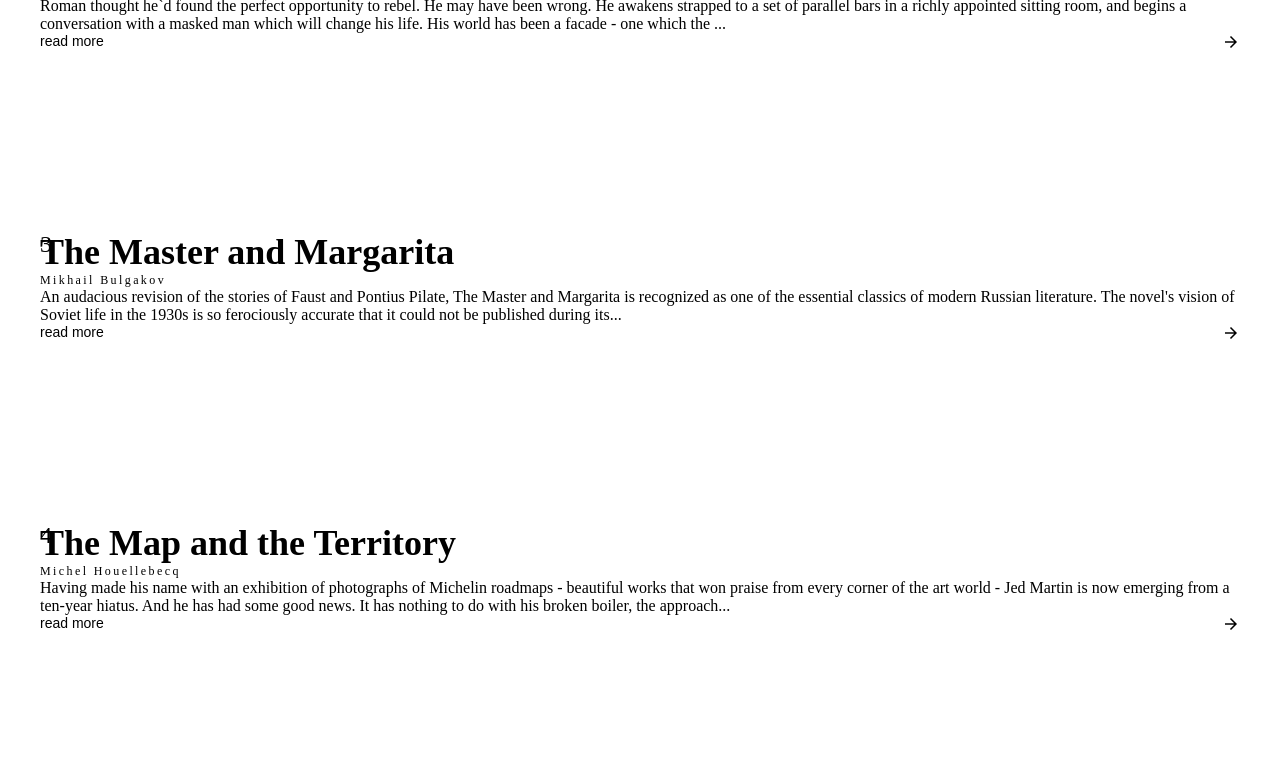
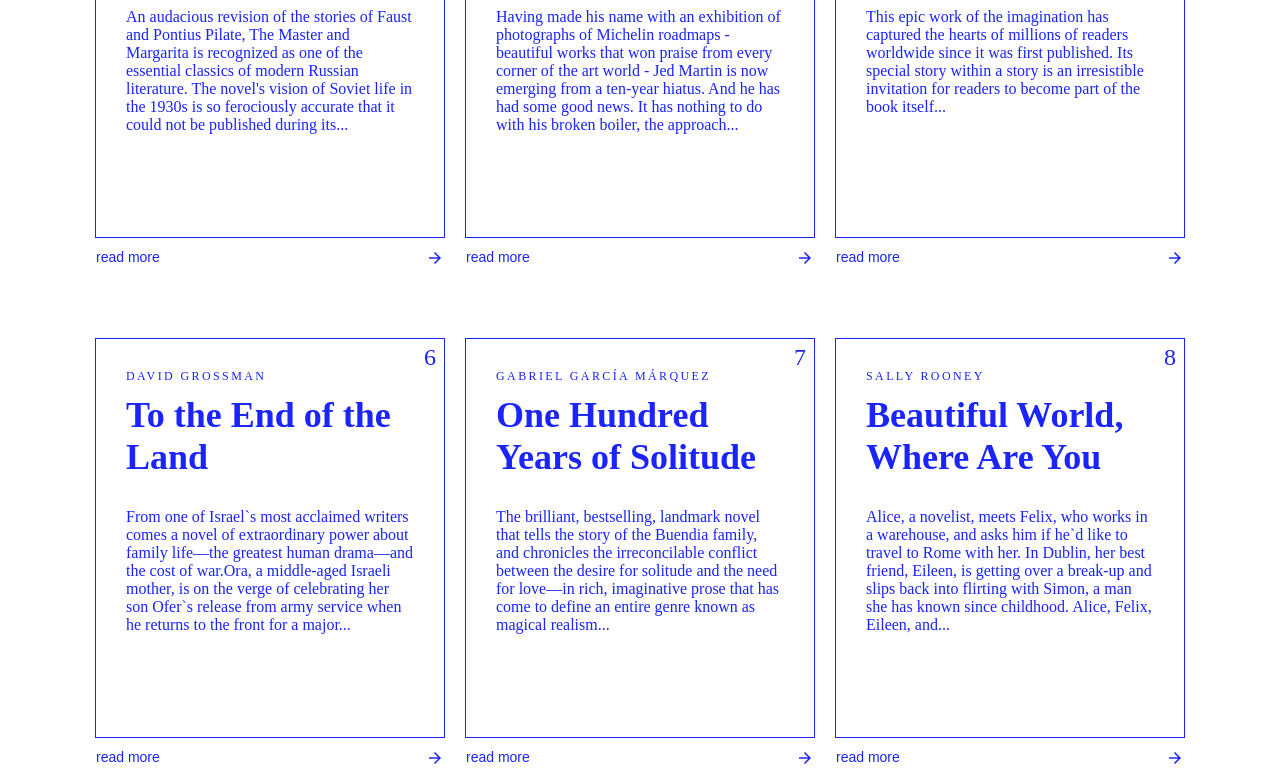
Before and after one commit to levente0509/zv-ui, a plain HTML site: page index.html in a window 1280 px wide. Shown: the part 802-1585 px from the top of the page. Drawn offline with Linux system fonts and the light colour scheme.

Commit message:
ui done, fonts left

```diff
--- a/script.js
+++ b/script.js
@@ -76,8 +76,8 @@ books.cards.forEach((e, i) => {
     `
         <div class="card">
             <div class="number">${i}</div>
+            <div class="sub">${e.sub.toUpperCase()}</div>
             <div class="title">${e.title}</div>
-            <div class="sub">${e.sub}</div>
             <div class="text">${e.text}</div>
             <div class="btn">
                 <button>read more
--- a/style.scss
+++ b/style.scss
@@ -56,34 +56,48 @@ header {
 
     display: flex;
     justify-content: center;
-    margin: 80px auto;
+    // margin: 80px auto;
     flex-direction: row;
     flex-wrap: wrap;
+    margin-top: 100px;
     .card {
-        padding: 40px;
+        padding: 30px;
         position: relative;
+        width: 100%;
+        max-width:350px;
+        min-height: 400px;
+        border: 1px solid $b;
+        color: $b;
+
 
         .number {
             width: 40px;
             height: 40px;
             font-size: 24px;
             position: absolute;
+            top:5px;
+            right: -20px;
 
              }
         .title{
             font-size: 36px;
             font-weight: 700;
+            margin-bottom: 30px;
         }
         .sub{
             font-size: 12px;
             font-weight: 400;
             letter-spacing: 0.2em;
+            min-height: 25px;
         }
         .text{
             font-size: 16px;
             font-weight: 400;
         }
         button {
+            position: absolute;
+            bottom: -30px;
+            left: 0px;
             display: flex;
             justify-content: space-between;
             background-color: transparent;
@@ -91,9 +105,14 @@ header {
             width: 100%;
             height: 18px;
             font-size: 14px;
+            color: $b;
             span{
                 font-size: 18px;
             }
         }
+        button:hover{
+            background-color: $b;
+            color: $w;
+        }
+    }
 }
-}
```
Also changed, not shown: style.css, 1 other file.
